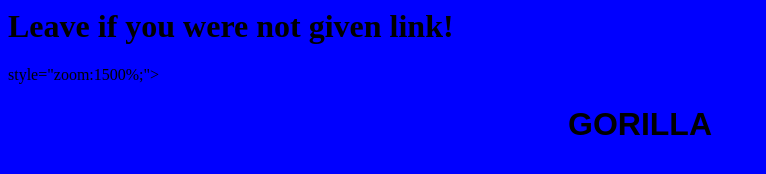
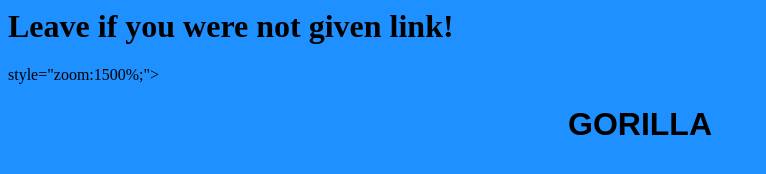
Before and after one commit to sigmaondawall/tgtgtgtg, a plain HTML site: page index.html in a window 1280 px wide. Shown: the whole page, without its empty margins (0-766 px from the left). Drawn offline with Linux system fonts and the light colour scheme.

Commit message:
Update index.html

```diff
--- a/index.html
+++ b/index.html
@@ -3,6 +3,5 @@
 </head>
  <body>
  <h1>Leave if you were not given link!</h1>
- </body>
-  style="zoom:1500%;"><head></head><body style="background-color:blue;"><center><h1 style="font-family:sans-serif;">GORILLA</h1></center>
-</body></html>
+   style="zoom:1500%;"><head></head><body style="background-color:DodgerBlue;"><center><h1 style="font-family:sans-serif;">GORILLA</h1></center>
+ </body></html>
```
